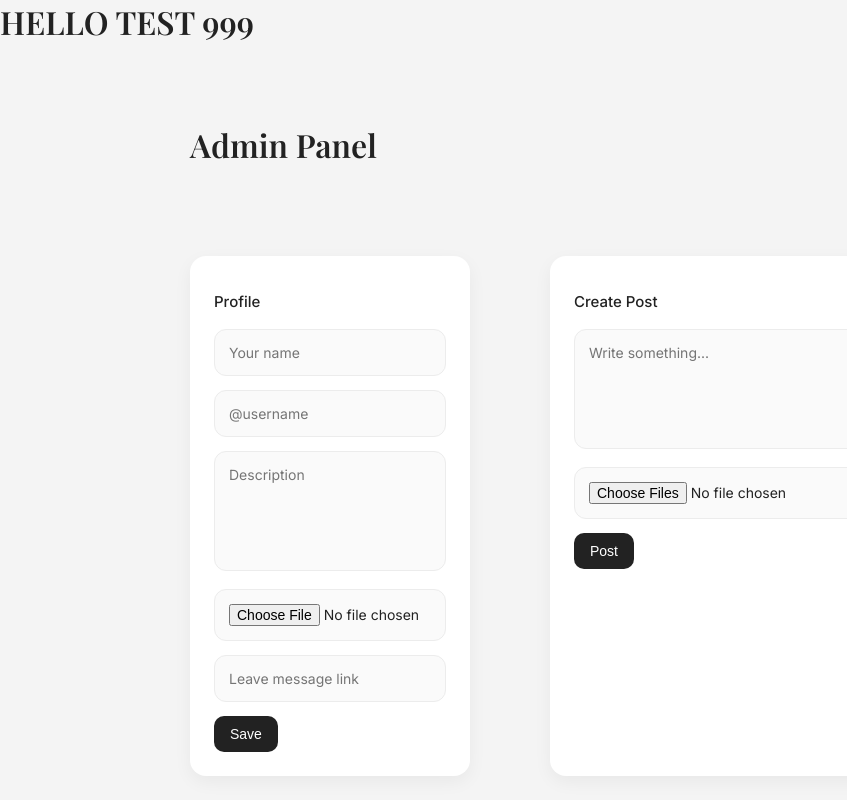
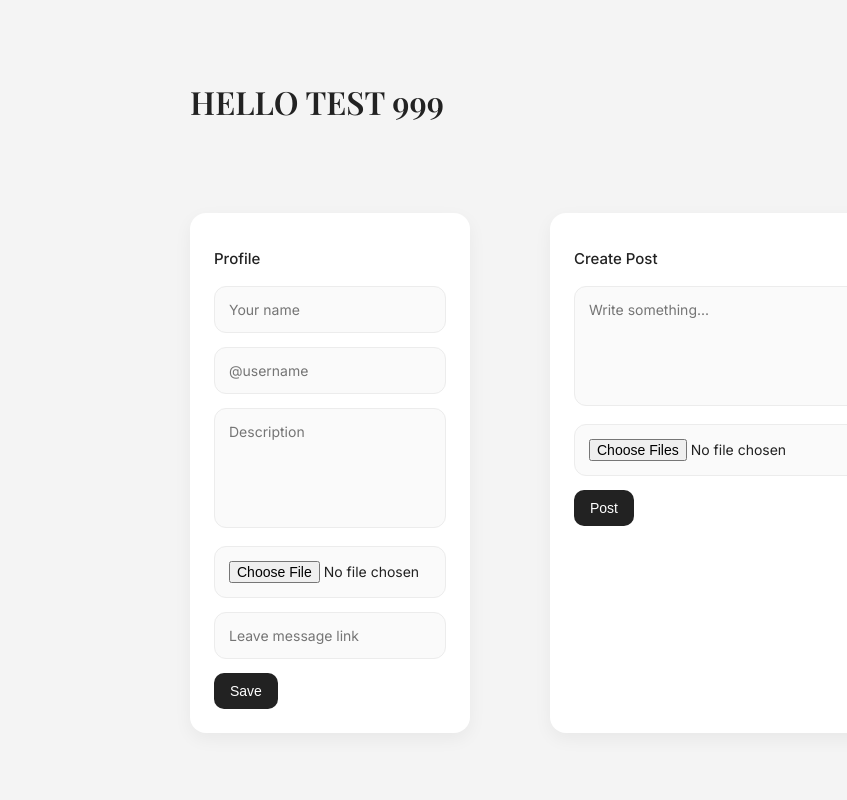
Before and after one commit to triedourluck/inthedarkigrew, a plain HTML site: page admin.html in a window 1280 px wide. Shown: the top 800 px of the page, without its empty margins (0-847 px from the left). Drawn offline with nearby package versions, Linux system fonts and the light colour scheme; no server answers.

Commit message:
Update admin.html

```diff
--- a/admin.html
+++ b/admin.html
@@ -6,8 +6,6 @@
 <meta name="viewport" content="width=device-width, initial-scale=1.0">
 
 <title>Admin</title>
-
-<h1>HELLO TEST 999</h1>
 
 <link rel="stylesheet" href="admin.css">
 
@@ -19,7 +17,7 @@
 
 <div class="admin-container">
 
-    <h1>Admin Panel</h1>
+    <h1>HELLO TEST 999</h1>
 
     <!-- PROFILE -->
 
```
